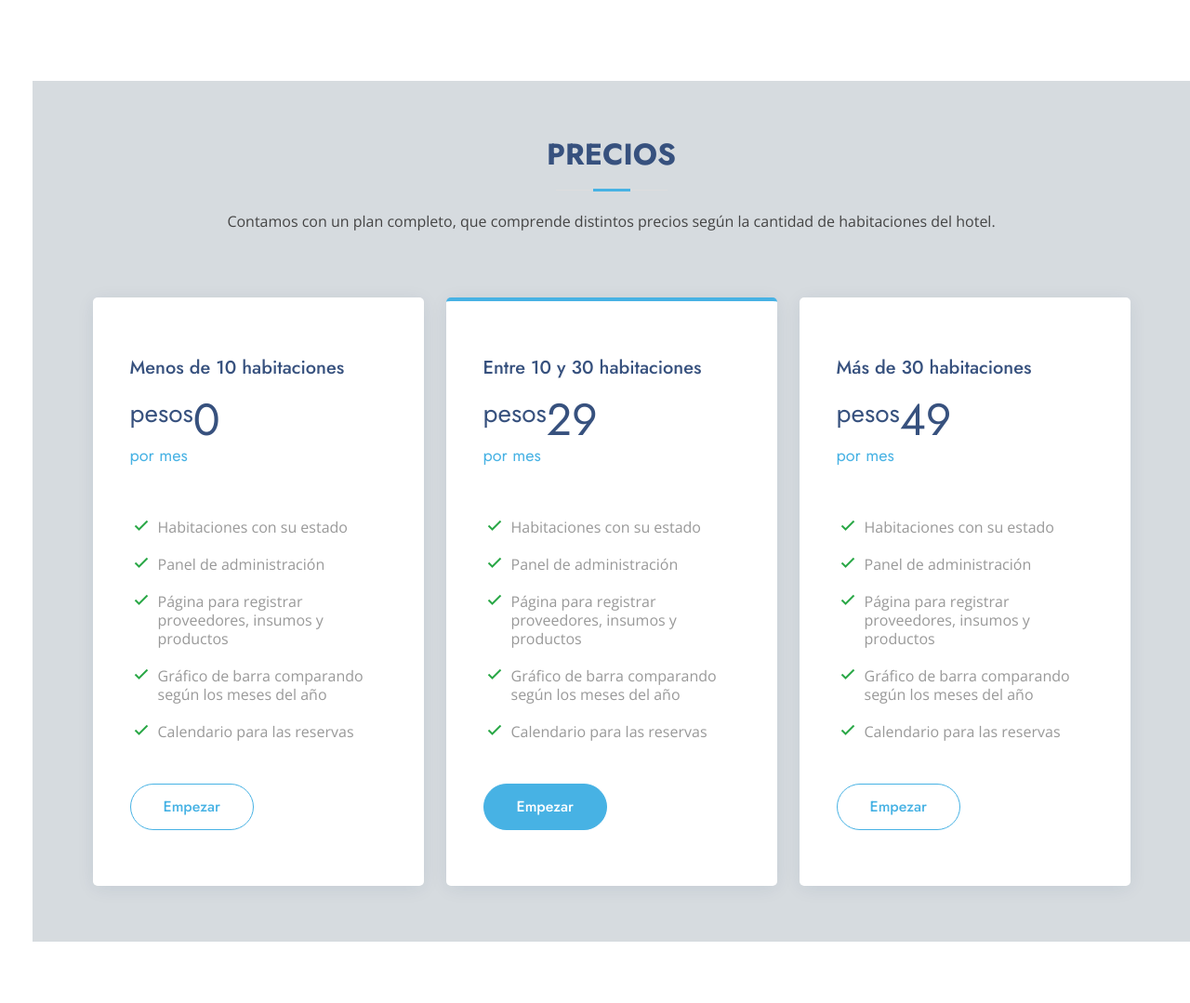
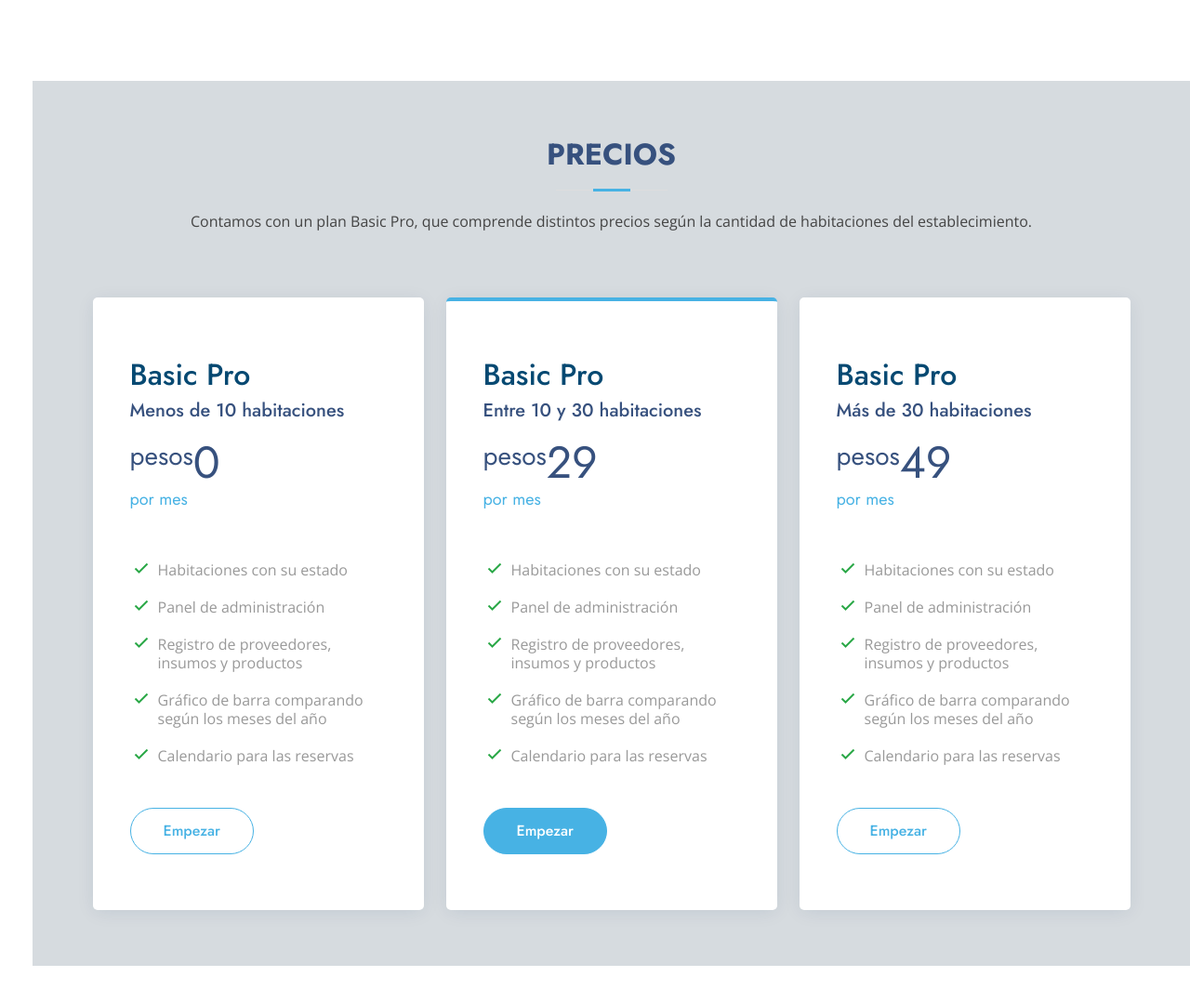
Before and after one commit to pablo3345/HOTEL-TENANT-VENV, a Django app: template Hotel_tenant_venv/proyectoWebApp/templates/proyectoWebApp/paginaPrincipal.html in a window 1280 px wide. Shown: the part 1977-3056 px from the top of the page at 93% size. Run offline with Django 4.2, Linux system fonts and the light colour scheme; the template is opened without the code that fills it, so the values that code supplies are empty; some libraries are stand-ins or nearby versions.

Commit message:
complete todo el proyecto venv7

```diff
--- a/Hotel_tenant_venv/proyectoWebApp/templates/proyectoWebApp/paginaPrincipal.html
+++ b/Hotel_tenant_venv/proyectoWebApp/templates/proyectoWebApp/paginaPrincipal.html
@@ -433,7 +433,7 @@
           </div>
 </section><!-- End Portfolio Section -->
 
-
+<!--volver atras--------------------------------------------------------- ----------------------- -->
 
 
     <!-- ======= Team Section aca pongo la seccion de precio precio ======= -->
@@ -444,19 +444,20 @@
 
        <div class="section-title">
           <h2>Precios</h2>
-          <p>Contamos con un plan completo, que comprende distintos precios según la cantidad de habitaciones del hotel.</p>
+          <p>Contamos con un plan Basic Pro, que comprende distintos precios según la cantidad de habitaciones del establecimiento.</p>
         </div>
 
         <div class="row">
 
           <div class="col-lg-4" data-aos="fade-up" data-aos-delay="100">
             <div class="box">
+               <h2 style="color:#064972;">Basic Pro</h2>
               <h3>Menos de 10 habitaciones</h3>
               <h4><sup>pesos</sup>0<span>por mes</span></h4>
               <ul>
                 <li><i class="bx bx-check"></i>Habitaciones con su estado</li>
                 <li><i class="bx bx-check"></i>Panel de administración</li>
-                <li><i class="bx bx-check"></i>Página para registrar proveedores, insumos y productos</li>
+                <li><i class="bx bx-check"></i>Registro de proveedores, insumos y productos</li>
                 <li><i class="bx bx-check"></i>Gráfico de barra comparando según los meses del año</li>
                 <li><i class="bx bx-check"></i>Calendario para las reservas</li>
                 <!--<li class="na"><i class="bx bx-x"></i> <span>Pharetra massa massa ultricies</span></li>
@@ -468,12 +469,13 @@
 
           <div class="col-lg-4 mt-4 mt-lg-0" data-aos="fade-up" data-aos-delay="200">
             <div class="box featured">
+                 <h2 style="color:#064972;">Basic Pro</h2>
               <h3>Entre 10 y 30 habitaciones</h3>
               <h4><sup>pesos</sup>29<span>por mes</span></h4>
               <ul>
                 <li><i class="bx bx-check"></i>Habitaciones con su estado</li>
                 <li><i class="bx bx-check"></i>Panel de administración</li>
-                <li><i class="bx bx-check"></i>Página para registrar proveedores, insumos y productos</li>
+                <li><i class="bx bx-check"></i>Registro de proveedores, insumos y productos</li>
                 <li><i class="bx bx-check"></i>Gráfico de barra comparando según los meses del año</li>
                 <li><i class="bx bx-check"></i>Calendario para las reservas</li>
                 <!--<li class="na"><i class="bx bx-x"></i> <span>Pharetra massa massa ultricies</span></li>
@@ -485,12 +487,13 @@
 
           <div class="col-lg-4 mt-4 mt-lg-0" data-aos="fade-up" data-aos-delay="300">
             <div class="box">
+                 <h2 style="color:#064972;">Basic Pro</h2>
               <h3>Más de 30 habitaciones</h3>
               <h4><sup>pesos</sup>49<span>por mes</span></h4>
               <ul>
                 <li><i class="bx bx-check"></i>Habitaciones con su estado</li>
                 <li><i class="bx bx-check"></i>Panel de administración</li>
-                <li><i class="bx bx-check"></i>Página para registrar proveedores, insumos y productos</li>
+                <li><i class="bx bx-check"></i>Registro de proveedores, insumos y productos</li>
                 <li><i class="bx bx-check"></i>Gráfico de barra comparando según los meses del año</li>
                 <li><i class="bx bx-check"></i>Calendario para las reservas</li>
                 <!--<li class="na"><i class="bx bx-x"></i> <span>Pharetra massa massa ultricies</span></li>
```
